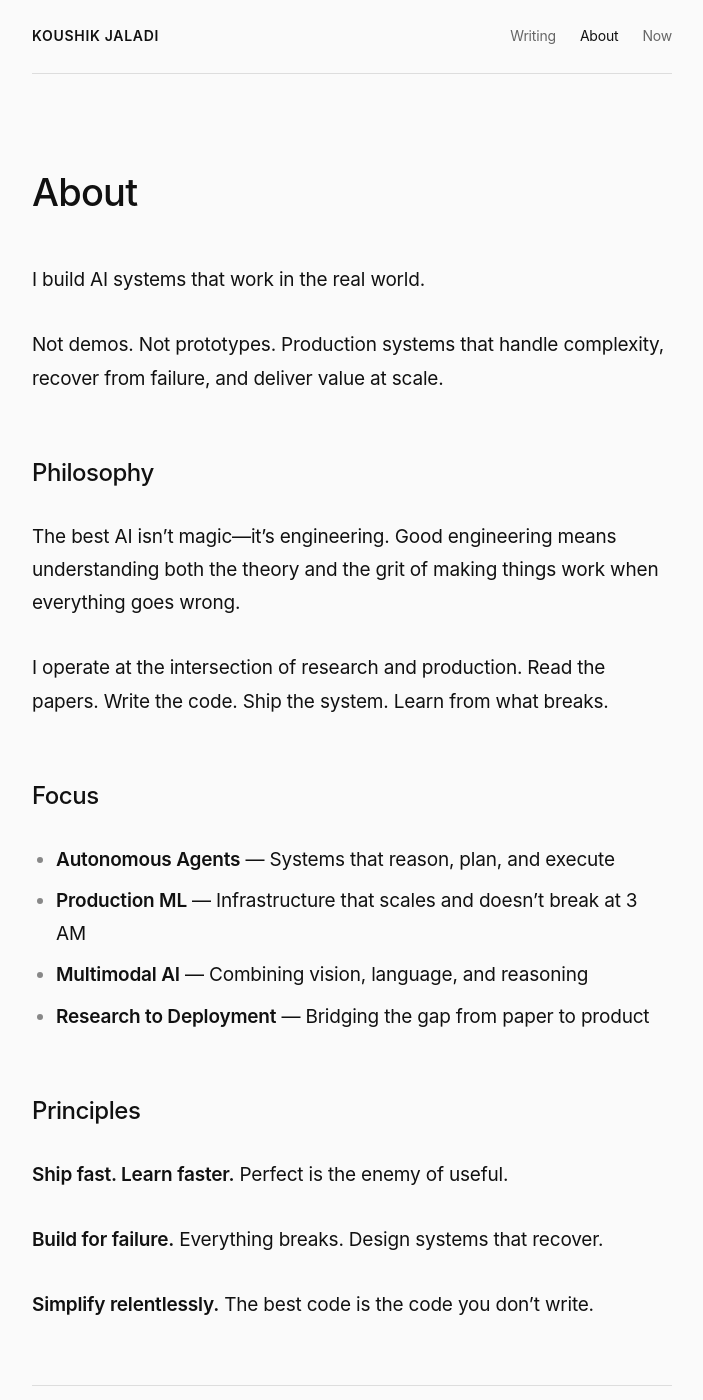
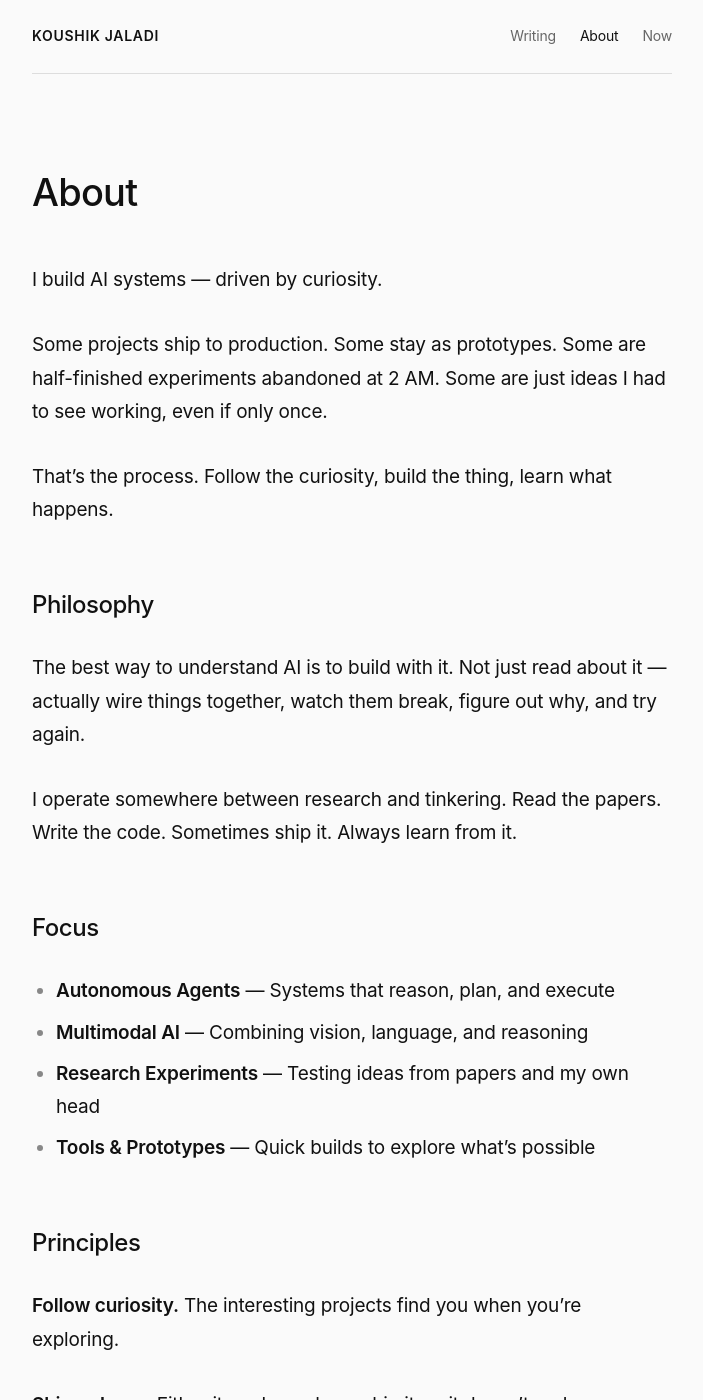
Before and after one commit to Koushik1161/Koushik1161.github.io, a Jekyll site: the page built from about.md, in a window 1280 px wide and 1400 px high. Shown: the whole window, without its empty margins (288-991 px from the left). Built offline with Jekyll 4.4.1, drawn with Linux system fonts in a browser that asks for light colours; some web fonts are replaced; some of the changed text lies outside the part shown.

Commit message:
Update about page to reflect authentic process, remove contact from homepage

```diff
--- a/_layouts/home.html
+++ b/_layouts/home.html
@@ -46,9 +46,6 @@ layout: default
       <a href="https://github.com/{{ site.github_username }}" target="_blank" rel="noopener">GitHub</a>
       for code.
     </p>
-    <p style="margin-top: var(--space-2);">
-      Contact me at <a href="mailto:koushikcruz@gmail.com">koushikcruz@gmail.com</a>
-    </p>
     <p style="margin-top: var(--space-3);">
       <a href="{{ '/2025' | relative_url }}">My 2025 with ChatGPT <span class="arrow">→</span></a>
     </p>
--- a/about.md
+++ b/about.md
@@ -4,30 +4,32 @@ title: About
 permalink: /about/
 ---
 
-I build AI systems that work in the real world.
+I build AI systems — driven by curiosity.
 
-Not demos. Not prototypes. Production systems that handle complexity, recover from failure, and deliver value at scale.
+Some projects ship to production. Some stay as prototypes. Some are half-finished experiments abandoned at 2 AM. Some are just ideas I had to see working, even if only once.
+
+That's the process. Follow the curiosity, build the thing, learn what happens.
 
 ## Philosophy
 
-The best AI isn't magic—it's engineering. Good engineering means understanding both the theory and the grit of making things work when everything goes wrong.
+The best way to understand AI is to build with it. Not just read about it — actually wire things together, watch them break, figure out why, and try again.
 
-I operate at the intersection of research and production. Read the papers. Write the code. Ship the system. Learn from what breaks.
+I operate somewhere between research and tinkering. Read the papers. Write the code. Sometimes ship it. Always learn from it.
 
 ## Focus
 
 - **Autonomous Agents** — Systems that reason, plan, and execute
-- **Production ML** — Infrastructure that scales and doesn't break at 3 AM
 - **Multimodal AI** — Combining vision, language, and reasoning
-- **Research to Deployment** — Bridging the gap from paper to product
+- **Research Experiments** — Testing ideas from papers and my own head
+- **Tools & Prototypes** — Quick builds to explore what's possible
 
 ## Principles
 
-**Ship fast. Learn faster.** Perfect is the enemy of useful.
+**Follow curiosity.** The interesting projects find you when you're exploring.
 
-**Build for failure.** Everything breaks. Design systems that recover.
+**Ship or learn.** Either it works and you ship it, or it doesn't and you learned something.
 
-**Simplify relentlessly.** The best code is the code you don't write.
+**Done is a spectrum.** Some things deserve polish. Some just need to exist.
 
 ---
 
```
Also changed, not shown: 11 other files.
